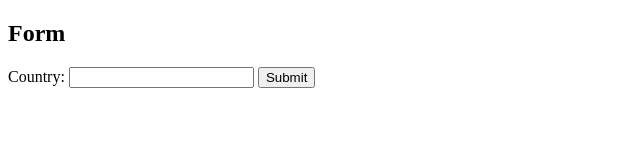
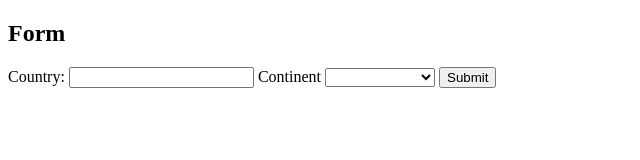
Before and after one commit to gregorcox/week_11-weekend-homework, a plain HTML site: page index.html in a window 1280 px wide. Shown: the whole page, without its empty margins (0-640 px from the left). Drawn offline with Linux system fonts and the light colour scheme.

Commit message:
adds continent selector

```diff
--- a/index.html
+++ b/index.html
@@ -13,6 +13,17 @@
       <label for="country">Country:</label>
       <input type="text" id="country">
 
+      <label for="continent" class="primary">Continent</label>
+          <select id="continent">
+            <option value="" disabled selected></option>
+            <option value="Africa">Africa</option>
+            <option value="Asia">Asia</option>
+            <option value="Europe">Europe</option>
+            <option value="North America">North America</option>
+            <option value="South America">South America</option>
+            <option value="Oceania">Oceania</option>
+          </select>
+
       <button type="submit" id="submit_name">Submit</button>
 
 
```
